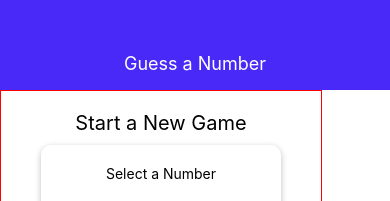
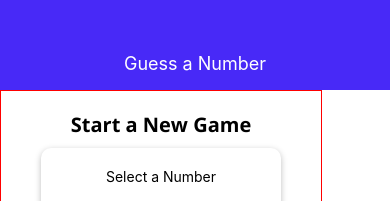
Before and after one commit to Belchenkov/rn-guess-number, a React Native app: screen / in a window 390 px wide. Shown: the top 201 px of the page. Built offline with nearby package versions, Linux system fonts and the light colour scheme.

Commit message:
Add Custom Fonts

```diff
--- a/App.js
+++ b/App.js
@@ -1,14 +1,33 @@
 import React, { useState } from 'react';
 import { StyleSheet, View } from 'react-native';
+import * as Font from 'expo-font';
+import { AppLoading } from "expo";
 
 import Header from "./components/Header";
 import StartGameScreen from "./screens/StartGameScreen";
 import GameScreen from "./screens/GameScreen";
 import GameOverScreen from "./screens/GameOverScreen";
 
+
+const fetchFonts = () => {
+  return Font.loadAsync({
+    'open-sans': require('./assets/fonts/OpenSans-Regular.ttf'),
+    'open-sans-bold': require('./assets/fonts/OpenSans-Bold.ttf')
+  });
+};
+
 export default function App() {
   const [userNumber, setUserNumber] = useState();
   const [guessRounds, setGuessRounds] = useState(0);
+  const [dataLoaded, setDataLoaded] = useState(false);
+
+  if (!dataLoaded) {
+    return <AppLoading
+        startAsync={fetchFonts}
+        onFinish={() => setDataLoaded(true)}
+        onError={err => console.log(err)}
+    />;
+  }
 
   const configureNewGameHandler = () => {
     setGuessRounds(0);
--- a/package.json
+++ b/package.json
@@ -12,7 +12,8 @@
     "react": "~16.9.0",
     "react-dom": "~16.9.0",
     "react-native": "https://github.com/expo/react-native/archive/sdk-37.0.1.tar.gz",
-    "react-native-web": "~0.11.7"
+    "react-native-web": "~0.11.7",
+    "expo-font": "~8.1.0"
   },
   "devDependencies": {
     "babel-preset-expo": "~8.1.0",
--- a/screens/StartGameScreen.js
+++ b/screens/StartGameScreen.js
@@ -107,7 +107,8 @@
     },
     title: {
         fontSize: 20,
-        marginVertical: 10
+        marginVertical: 10,
+        fontFamily: 'open-sans-bold'
     },
     inputContainer: {
         width: 300,
```
Also changed, not shown: assets/fonts/OpenSans-Bold.ttf (added), assets/fonts/OpenSans-Regular.ttf (added).
